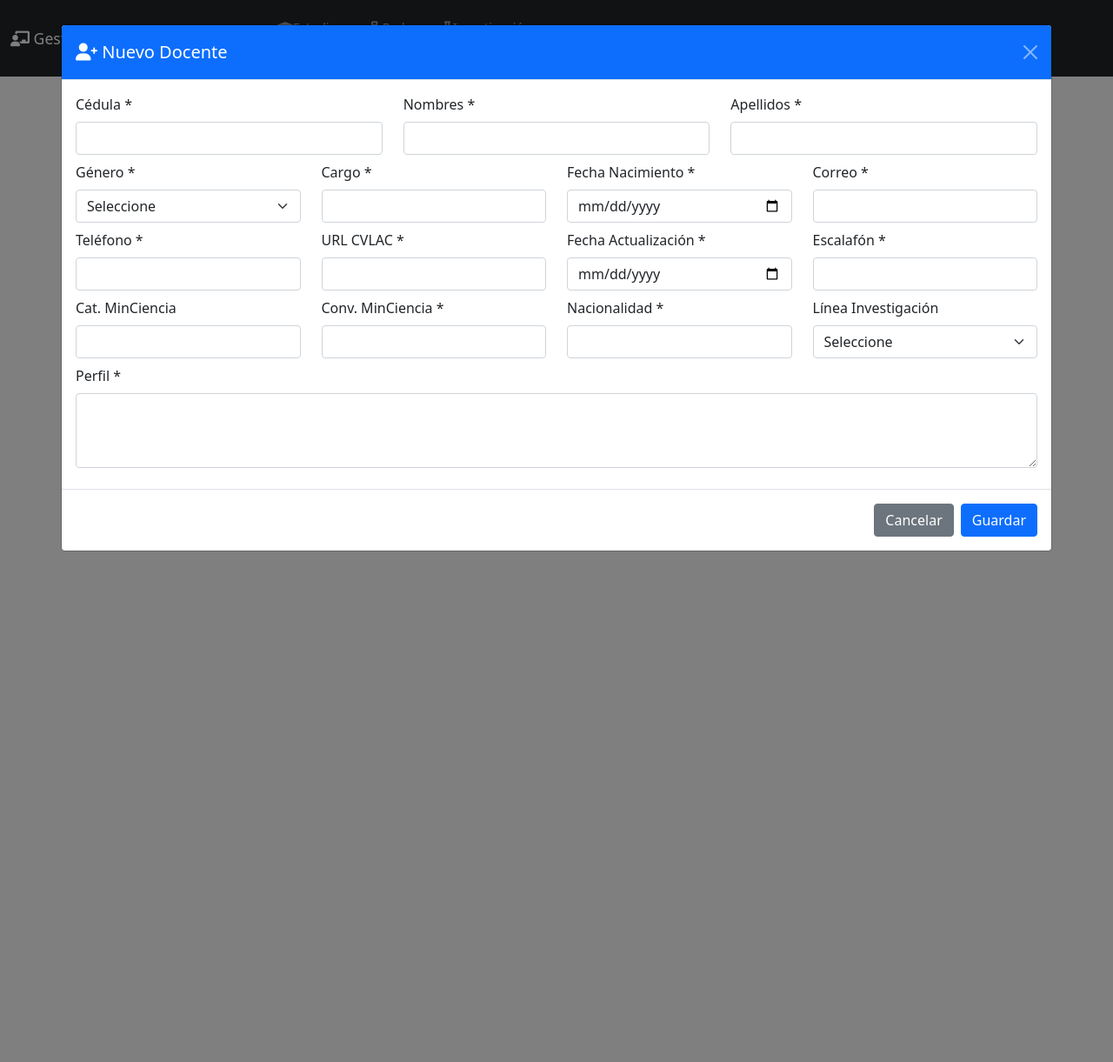
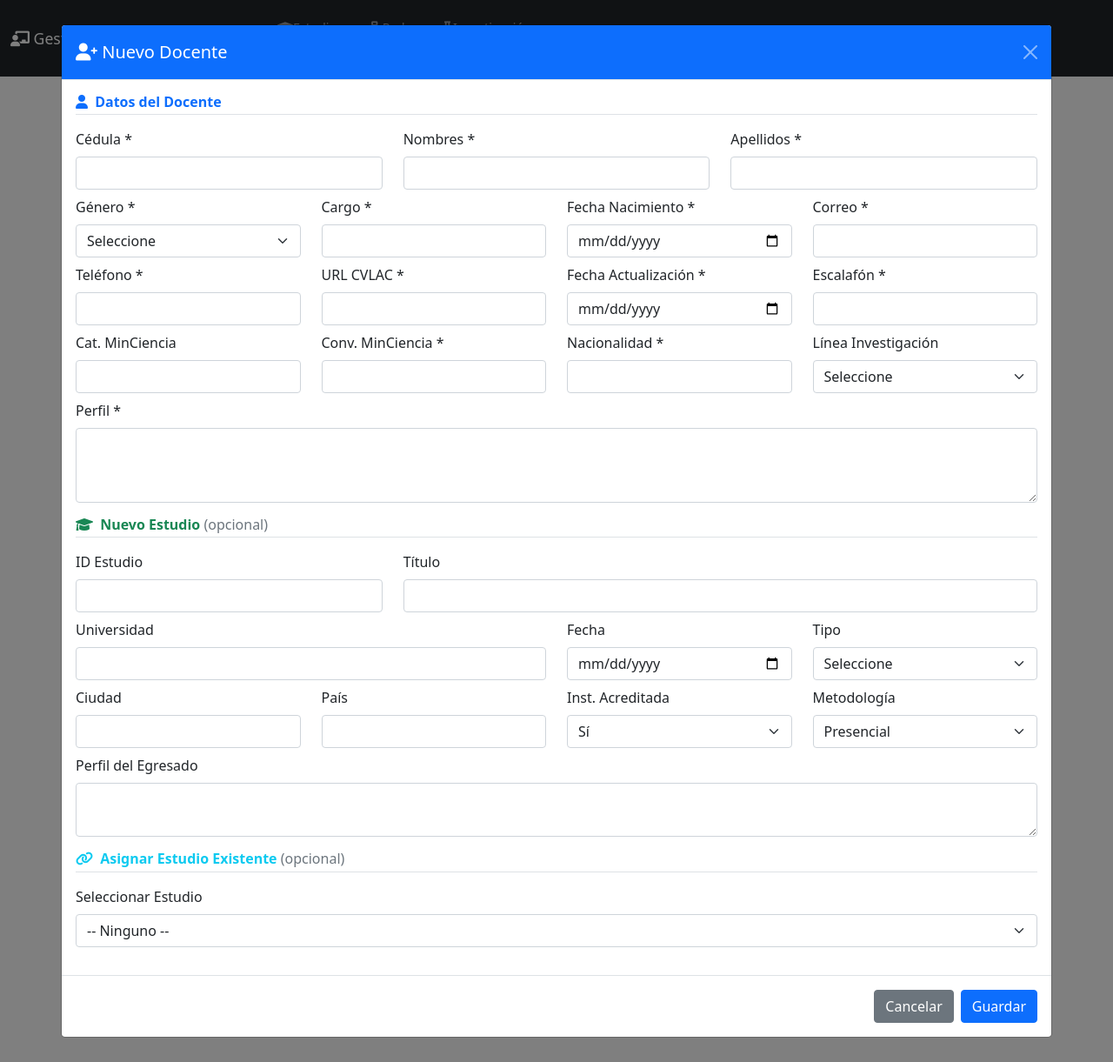
Before and after one commit to angelaroldan090-hub/construcciongestionprofesoral, a Flask app: page /docentes_estudios/ in a window 1280 px wide, after a click on "Nuevo Docente". Shown: the whole page at 87% size. Run offline with Flask 3, Linux system fonts and the light colour scheme; data that the repository does not hold is empty; some libraries are stand-ins or nearby versions.

Commit message:
feat: combinar creacion de docente con nuevo estudio y asignar estudio en una sola pantalla

```diff
--- a/routes/docentes_estudios.py
+++ b/routes/docentes_estudios.py
@@ -52,47 +52,90 @@ def listar():
 
 @docentes_estudios_bp.route('/docente/crear', methods=['POST'])
 def docente_crear():
+    cedula = request.form['cedula']
+
+    # 1. Crear el docente
     data = {
-        'cedula':                       request.form['cedula'],
-        'nombres':                      request.form['nombres'],
-        'apellidos':                    request.form['apellidos'],
-        'genero':                       request.form['genero'],
-        'cargo':                        request.form['cargo'],
-        'fecha_nacimiento':             request.form['fecha_nacimiento'],
-        'correo':                       request.form['correo'],
-        'telefono':                     request.form['telefono'],
-        'url_cvlac':                    request.form['url_cvlac'],
-        'fecha_actualizacion':          request.form['fecha_actualizacion'],
-        'escalafon':                    request.form['escalafon'],
-        'perfil':                       request.form['perfil'],
-        'cat_minciencia':               request.form.get('cat_minciencia', ''),
-        'conv_minciencia':              request.form['conv_minciencia'],
-        'nacionalidaad':                request.form['nacionalidaad'],
+        'cedula':                        cedula,
+        'nombres':                       request.form['nombres'],
+        'apellidos':                     request.form['apellidos'],
+        'genero':                        request.form['genero'],
+        'cargo':                         request.form['cargo'],
+        'fecha_nacimiento':              request.form['fecha_nacimiento'],
+        'correo':                        request.form['correo'],
+        'telefono':                      request.form['telefono'],
+        'url_cvlac':                     request.form['url_cvlac'],
+        'fecha_actualizacion':           request.form['fecha_actualizacion'],
+        'escalafon':                     request.form['escalafon'],
+        'perfil':                        request.form['perfil'],
+        'cat_minciencia':                request.form.get('cat_minciencia', ''),
+        'conv_minciencia':               request.form['conv_minciencia'],
+        'nacionalidaad':                 request.form['nacionalidaad'],
         'linea_investigacion_principal': request.form.get('linea_investigacion_principal', ''),
     }
     exito, resultado = api_service.create('docente', data)
-    flash('Docente creado correctamente.' if exito else f'Error: {resultado}',
-          'success' if exito else 'danger')
+    if not exito:
+        flash(f'Error al crear docente: {resultado}', 'danger')
+        return redirect(url_for('docentes_estudios.listar'))
+
+    flash('Docente creado correctamente.', 'success')
+
+    # 2. Crear nuevo estudio si se llenaron los campos (opcional)
+    estudio_id    = request.form.get('estudio_id', '').strip()
+    estudio_titulo = request.form.get('estudio_titulo', '').strip()
+    if estudio_id and estudio_titulo:
+        data_estudio = {
+            'id':              estudio_id,
+            'titulo':          estudio_titulo,
+            'universidad':     request.form.get('estudio_universidad', ''),
+            'fecha':           request.form.get('estudio_fecha', ''),
+            'tipo':            request.form.get('estudio_tipo', ''),
+            'ciudad':          request.form.get('estudio_ciudad', ''),
+            'docente':         cedula,
+            'ins_acreditada':  request.form.get('estudio_ins_acreditada', '0'),
+            'metodologia':     request.form.get('estudio_metodologia', 'Presencial'),
+            'perfil_egresado': request.form.get('estudio_perfil_egresado', ''),
+            'pais':            request.form.get('estudio_pais', ''),
+        }
+        exito_e, resultado_e = api_service.create('estudios_realizados', data_estudio)
+        if exito_e:
+            flash('Estudio creado y asignado correctamente.', 'success')
+            # Asignar el estudio recién creado al docente
+            api_service.llamar_sp('sp_crud_docentes_estudios', ['INSERT', int(cedula), int(estudio_id)])
+        else:
+            flash(f'Docente creado pero error al crear estudio: {resultado_e}', 'warning')
+
+    # 3. Asignar estudio existente si se seleccionó (opcional)
+    estudio_asignar = request.form.get('estudio_asignar', '').strip()
+    if estudio_asignar:
+        exito_a, resultado_a = api_service.llamar_sp(
+            'sp_crud_docentes_estudios', ['INSERT', int(cedula), int(estudio_asignar)]
+        )
+        if exito_a:
+            flash('Estudio existente asignado correctamente.', 'success')
+        else:
+            flash(f'Docente creado pero error al asignar estudio: {resultado_a}', 'warning')
+
     return redirect(url_for('docentes_estudios.listar'))
 
 
 @docentes_estudios_bp.route('/docente/editar/<int:cedula>', methods=['POST'])
 def docente_editar(cedula):
     data = {
-        'nombres':                      request.form['nombres'],
-        'apellidos':                    request.form['apellidos'],
-        'genero':                       request.form['genero'],
-        'cargo':                        request.form['cargo'],
-        'fecha_nacimiento':             request.form['fecha_nacimiento'],
-        'correo':                       request.form['correo'],
-        'telefono':                     request.form['telefono'],
-        'url_cvlac':                    request.form['url_cvlac'],
-        'fecha_actualizacion':          request.form['fecha_actualizacion'],
-        'escalafon':                    request.form['escalafon'],
-        'perfil':                       request.form['perfil'],
-        'cat_minciencia':               request.form.get('cat_minciencia', ''),
-        'conv_minciencia':              request.form['conv_minciencia'],
-        'nacionalidaad':                request.form['nacionalidaad'],
+        'nombres':                       request.form['nombres'],
+        'apellidos':                     request.form['apellidos'],
+        'genero':                        request.form['genero'],
+        'cargo':                         request.form['cargo'],
+        'fecha_nacimiento':              request.form['fecha_nacimiento'],
+        'correo':                        request.form['correo'],
+        'telefono':                      request.form['telefono'],
+        'url_cvlac':                     request.form['url_cvlac'],
+        'fecha_actualizacion':           request.form['fecha_actualizacion'],
+        'escalafon':                     request.form['escalafon'],
+        'perfil':                        request.form['perfil'],
+        'cat_minciencia':                request.form.get('cat_minciencia', ''),
+        'conv_minciencia':               request.form['conv_minciencia'],
+        'nacionalidaad':                 request.form['nacionalidaad'],
         'linea_investigacion_principal': request.form.get('linea_investigacion_principal', ''),
     }
     exito, resultado = api_service.update('docente', cedula, data)
--- a/templates/pages/docentes_estudios.html
+++ b/templates/pages/docentes_estudios.html
@@ -81,7 +81,7 @@
                                     <a href="{{ url_for('docentes_estudios.desasignar', docente=docente.cedula, estudio=estudio.id) }}"
                                        class="btn btn-sm btn-secondary py-0 px-1"
                                        onclick="return confirm('¿Desasignar este estudio del docente?')"
-                                       title="Desasignar (quita la relación sin eliminar el estudio)">
+                                       title="Desasignar">
                                         <i class="fas fa-unlink"></i>
                                     </a>
                                 </td>
@@ -133,10 +133,8 @@
 
 
     <!-- ═══════════════════════════════════════════════════════════════════ -->
-    <!-- MODALES COMPARTIDOS                                                 -->
+    <!-- MODAL: CREAR DOCENTE (con secciones de estudio y asignar)           -->
     <!-- ═══════════════════════════════════════════════════════════════════ -->
-
-    <!-- Modal: Crear Docente -->
     <div class="modal fade" id="modalCrearDocente" tabindex="-1">
         <div class="modal-dialog modal-xl">
             <div class="modal-content">
@@ -146,6 +144,11 @@
                 </div>
                 <form action="{{ url_for('docentes_estudios.docente_crear') }}" method="POST">
                     <div class="modal-body">
+
+                        <!-- SECCIÓN 1: DATOS DEL DOCENTE -->
+                        <h6 class="fw-bold text-primary border-bottom pb-1 mb-3">
+                            <i class="fas fa-user me-1"></i> Datos del Docente
+                        </h6>
                         <div class="row">
                             <div class="col-md-4 mb-2">
                                 <label class="form-label">Cédula *</label>
@@ -224,10 +227,92 @@
                                 </select>
                             </div>
                         </div>
-                        <div class="mb-2">
+                        <div class="mb-3">
                             <label class="form-label">Perfil *</label>
                             <textarea class="form-control" name="perfil" rows="3" required></textarea>
                         </div>
+
+                        <!-- SECCIÓN 2: NUEVO ESTUDIO (opcional) -->
+                        <h6 class="fw-bold text-success border-bottom pb-1 mb-3 mt-2">
+                            <i class="fas fa-graduation-cap me-1"></i> Nuevo Estudio <span class="fw-normal text-muted">(opcional)</span>
+                        </h6>
+                        <div class="row">
+                            <div class="col-md-4 mb-2">
+                                <label class="form-label">ID Estudio</label>
+                                <input type="number" class="form-control" name="estudio_id">
+                            </div>
+                            <div class="col-md-8 mb-2">
+                                <label class="form-label">Título</label>
+                                <input type="text" class="form-control" name="estudio_titulo">
+                            </div>
+                        </div>
+                        <div class="row">
+                            <div class="col-md-6 mb-2">
+                                <label class="form-label">Universidad</label>
+                                <input type="text" class="form-control" name="estudio_universidad">
+                            </div>
+                            <div class="col-md-3 mb-2">
+                                <label class="form-label">Fecha</label>
+                                <input type="date" class="form-control" name="estudio_fecha">
+                            </div>
+                            <div class="col-md-3 mb-2">
+                                <label class="form-label">Tipo</label>
+                                <select class="form-select" name="estudio_tipo">
+                                    <option value="">Seleccione</option>
+                                    <option value="Pregrado">Pregrado</option>
+                                    <option value="Especialización">Especialización</option>
+                                    <option value="Maestría">Maestría</option>
+                                    <option value="Doctorado">Doctorado</option>
+                                    <option value="Postdoctorado">Postdoctorado</option>
+                                </select>
+                            </div>
+                        </div>
+                        <div class="row">
+                            <div class="col-md-3 mb-2">
+                                <label class="form-label">Ciudad</label>
+                                <input type="text" class="form-control" name="estudio_ciudad">
+                            </div>
+                            <div class="col-md-3 mb-2">
+                                <label class="form-label">País</label>
+                                <input type="text" class="form-control" name="estudio_pais">
+                            </div>
+                            <div class="col-md-3 mb-2">
+                                <label class="form-label">Inst. Acreditada</label>
+                                <select class="form-select" name="estudio_ins_acreditada">
+                                    <option value="1">Sí</option>
+                                    <option value="0">No</option>
+                                </select>
+                            </div>
+                            <div class="col-md-3 mb-2">
+                                <label class="form-label">Metodología</label>
+                                <select class="form-select" name="estudio_metodologia">
+                                    <option value="Presencial">Presencial</option>
+                                    <option value="Virtual">Virtual</option>
+                                    <option value="Mixta">Mixta</option>
+                                </select>
+                            </div>
+                        </div>
+                        <div class="mb-3">
+                            <label class="form-label">Perfil del Egresado</label>
+                            <textarea class="form-control" name="estudio_perfil_egresado" rows="2"></textarea>
+                        </div>
+
+                        <!-- SECCIÓN 3: ASIGNAR ESTUDIO EXISTENTE (opcional) -->
+                        <h6 class="fw-bold text-info border-bottom pb-1 mb-3 mt-2">
+                            <i class="fas fa-link me-1"></i> Asignar Estudio Existente <span class="fw-normal text-muted">(opcional)</span>
+                        </h6>
+                        <div class="mb-3">
+                            <label class="form-label">Seleccionar Estudio</label>
+                            <select class="form-select" name="estudio_asignar">
+                                <option value="">-- Ninguno --</option>
+                                {% for estudio in todos_estudios %}
+                                <option value="{{ estudio.id }}">
+                                    [{{ estudio.id }}] {{ estudio.titulo }} – {{ estudio.universidad }} ({{ estudio.tipo }})
+                                </option>
+                                {% endfor %}
+                            </select>
+                        </div>
+
                     </div>
                     <div class="modal-footer">
                         <button type="button" class="btn btn-secondary" data-bs-dismiss="modal">Cancelar</button>
@@ -513,7 +598,6 @@
 </div><!-- /container-fluid -->
 
 <script>
-// ── Mapas de datos ────────────────────────────────────────────────────────────
 const _docentesMap  = {};
 const _estudiosMap  = {};
 {{ docentes|tojson }}.forEach(d => { _docentesMap[String(d.cedula)] = d; });
@@ -521,63 +605,58 @@ const _estudiosMap  = {};
 
 function _fecha(val) { return val ? String(val).split('T')[0] : ''; }
 
-// ── Docente: Editar ───────────────────────────────────────────────────────────
 function editarDocente(cedula) {
     const d = _docentesMap[String(cedula)];
     if (!d) { alert('No se encontraron datos del docente.'); return; }
-    document.getElementById('formEditarDocente').action = `/docentes_estudios/docente/editar/${cedula}`;
-    document.getElementById('ed_cedula').value            = d.cedula;
-    document.getElementById('ed_nombres').value           = d.nombres;
-    document.getElementById('ed_apellidos').value         = d.apellidos;
-    document.getElementById('ed_genero').value            = d.genero;
-    document.getElementById('ed_cargo').value             = d.cargo;
-    document.getElementById('ed_fecha_nacimiento').value  = _fecha(d.fecha_nacimiento);
-    document.getElementById('ed_correo').value            = d.correo;
-    document.getElementById('ed_telefono').value          = d.telefono;
-    document.getElementById('ed_url_cvlac').value         = d.url_cvlac;
-    document.getElementById('ed_fecha_actualizacion').value = _fecha(d.fecha_actualizacion);
-    document.getElementById('ed_escalafon').value         = d.escalafon;
-    document.getElementById('ed_cat_minciencia').value    = d.cat_minciencia || '';
-    document.getElementById('ed_conv_minciencia').value   = d.conv_minciencia;
-    document.getElementById('ed_nacionalidaad').value     = d.nacionalidaad;
-    document.getElementById('ed_linea').value             = d.linea_investigacion_principal || '';
-    document.getElementById('ed_perfil').value            = d.perfil;
+    document.getElementById('formEditarDocente').action      = `/docentes_estudios/docente/editar/${cedula}`;
+    document.getElementById('ed_cedula').value               = d.cedula;
+    document.getElementById('ed_nombres').value              = d.nombres;
+    document.getElementById('ed_apellidos').value            = d.apellidos;
+    document.getElementById('ed_genero').value               = d.genero;
+    document.getElementById('ed_cargo').value                = d.cargo;
+    document.getElementById('ed_fecha_nacimiento').value     = _fecha(d.fecha_nacimiento);
+    document.getElementById('ed_correo').value               = d.correo;
+    document.getElementById('ed_telefono').value             = d.telefono;
+    document.getElementById('ed_url_cvlac').value            = d.url_cvlac;
+    document.getElementById('ed_fecha_actualizacion').value  = _fecha(d.fecha_actualizacion);
+    document.getElementById('ed_escalafon').value            = d.escalafon;
+    document.getElementById('ed_cat_minciencia').value       = d.cat_minciencia || '';
+    document.getElementById('ed_conv_minciencia').value      = d.conv_minciencia;
+    document.getElementById('ed_nacionalidaad').value        = d.nacionalidaad;
+    document.getElementById('ed_linea').value                = d.linea_investigacion_principal || '';
+    document.getElementById('ed_perfil').value               = d.perfil;
     new bootstrap.Modal(document.getElementById('modalEditarDocente')).show();
 }
 
-// ── Docente: Eliminar ─────────────────────────────────────────────────────────
 function eliminarDocente(cedula) {
     if (confirm('¿Eliminar este docente?\nEsto también eliminará sus estudios y relaciones asociadas.')) {
         window.location.href = `/docentes_estudios/docente/eliminar/${cedula}`;
     }
 }
 
-// ── Estudio: Abrir modal Crear con docente pre-seleccionado ───────────────────
 function abrirCrearEstudio(cedula) {
     document.getElementById('ce_docente').value = cedula;
     new bootstrap.Modal(document.getElementById('modalCrearEstudio')).show();
 }
 
-// ── Estudio: Editar ───────────────────────────────────────────────────────────
 function abrirEditarEstudio(id) {
     const e = _estudiosMap[String(id)];
     if (!e) { alert('No se encontraron datos del estudio.'); return; }
-    document.getElementById('formEditarEstudio').action = `/docentes_estudios/estudio/editar/${id}`;
-    document.getElementById('ee_id').value              = e.id;
-    document.getElementById('ee_titulo').value          = e.titulo;
-    document.getElementById('ee_universidad').value     = e.universidad;
-    document.getElementById('ee_fecha').value           = _fecha(e.fecha);
-    document.getElementById('ee_tipo').value            = e.tipo;
-    document.getElementById('ee_ciudad').value          = e.ciudad || '';
-    document.getElementById('ee_pais').value            = e.pais || '';
-    document.getElementById('ee_ins_acreditada').value  = e.ins_acreditada != null ? String(e.ins_acreditada) : '1';
-    document.getElementById('ee_metodologia').value     = e.metodologia || 'Presencial';
-    document.getElementById('ee_docente').value         = e.docente || '';
-    document.getElementById('ee_perfil_egresado').value = e.perfil_egresado || '';
+    document.getElementById('formEditarEstudio').action     = `/docentes_estudios/estudio/editar/${id}`;
+    document.getElementById('ee_id').value                  = e.id;
+    document.getElementById('ee_titulo').value              = e.titulo;
+    document.getElementById('ee_universidad').value         = e.universidad;
+    document.getElementById('ee_fecha').value               = _fecha(e.fecha);
+    document.getElementById('ee_tipo').value                = e.tipo;
+    document.getElementById('ee_ciudad').value              = e.ciudad || '';
+    document.getElementById('ee_pais').value                = e.pais || '';
+    document.getElementById('ee_ins_acreditada').value      = e.ins_acreditada != null ? String(e.ins_acreditada) : '1';
+    document.getElementById('ee_metodologia').value         = e.metodologia || 'Presencial';
+    document.getElementById('ee_docente').value             = e.docente || '';
+    document.getElementById('ee_perfil_egresado').value     = e.perfil_egresado || '';
     new bootstrap.Modal(document.getElementById('modalEditarEstudio')).show();
 }
 
-// ── Estudio: Eliminar ─────────────────────────────────────────────────────────
 function eliminarEstudio(id) {
     if (confirm('¿Eliminar este estudio permanentemente?\nSe eliminará de todos los docentes a los que esté asignado.')) {
         window.location.href = `/docentes_estudios/estudio/eliminar/${id}`;
```
